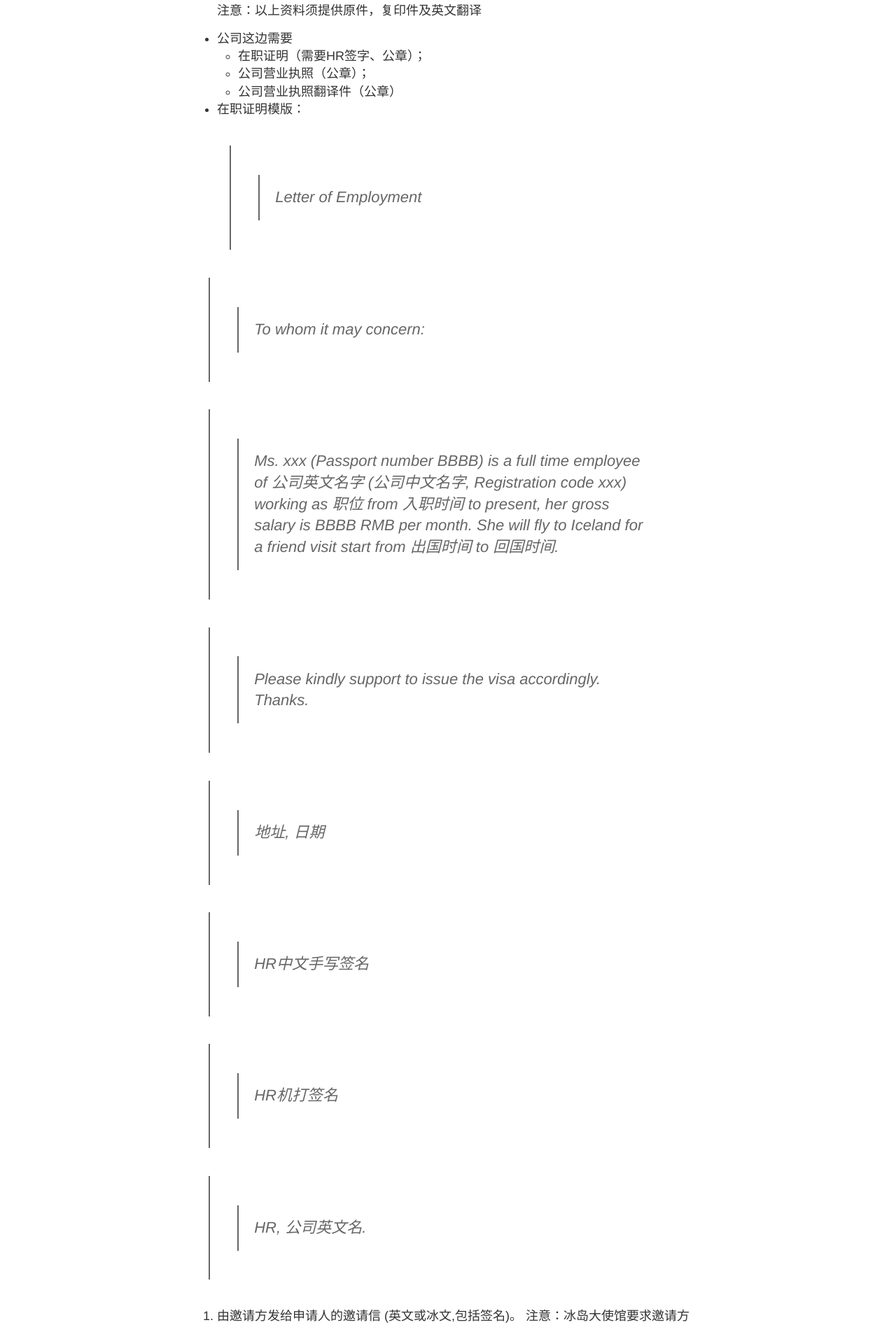
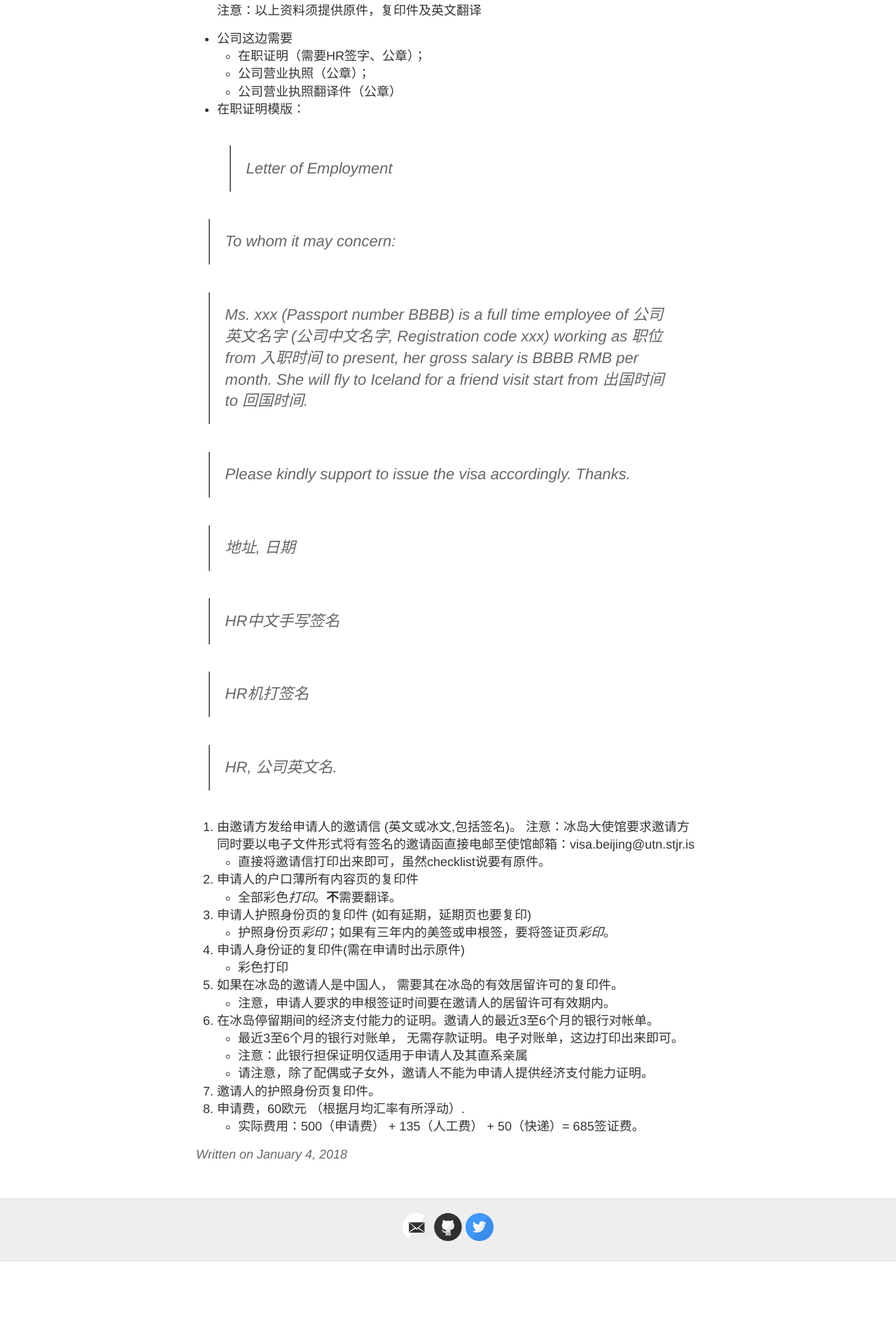
Before and after one commit to LilianYe/LilianYe.github.io, a Jekyll site: the page built from _posts/2018-01-04-Iceland-Visa.md, in a window 1280 px wide. Shown: the part 773-2667 px from the top of the page at 70% size. Built offline with Jekyll 4.4.1, drawn with Linux system fonts in a browser that asks for light colours; after the commit the page ends 2576 px from its top, so only the background shows below that.

```diff
--- a/_posts/2018-01-04-Iceland-Visa.md
+++ b/_posts/2018-01-04-Iceland-Visa.md
@@ -29,21 +29,21 @@ title: Iceland Visa checklist
     - 公司营业执照翻译件（公章）
 
 - 在职证明模版：
->> Letter of Employment
+> Letter of Employment
 
->> To whom it may concern:
+> To whom it may concern:
 
->> Ms. xxx (Passport number BBBB) is a full time employee of 公司英文名字 (公司中文名字, Registration code xxx) working as 职位 from 入职时间 to present, her gross salary is BBBB RMB per month. She will fly to Iceland for a friend visit start from 出国时间 to 回国时间.
+> Ms. xxx (Passport number BBBB) is a full time employee of 公司英文名字 (公司中文名字, Registration code xxx) working as 职位 from 入职时间 to present, her gross salary is BBBB RMB per month. She will fly to Iceland for a friend visit start from 出国时间 to 回国时间.
 
->> Please kindly support to issue the visa accordingly. Thanks.
+> Please kindly support to issue the visa accordingly. Thanks.
 
->> 地址, 日期
+> 地址, 日期
 
->> HR中文手写签名
+> HR中文手写签名
 
->> HR机打签名
+> HR机打签名
 
->> HR, 公司英文名.
+> HR, 公司英文名.
 
 7. 由邀请方发给申请人的邀请信  (英文或冰文,包括签名)。 注意：冰岛大使馆要求邀请方同时要以电子文件形式将有签名的邀请函直接电邮至使馆邮箱：visa.beijing@utn.stjr.is
     - 直接将邀请信打印出来即可，虽然checklist说要有原件。
```
